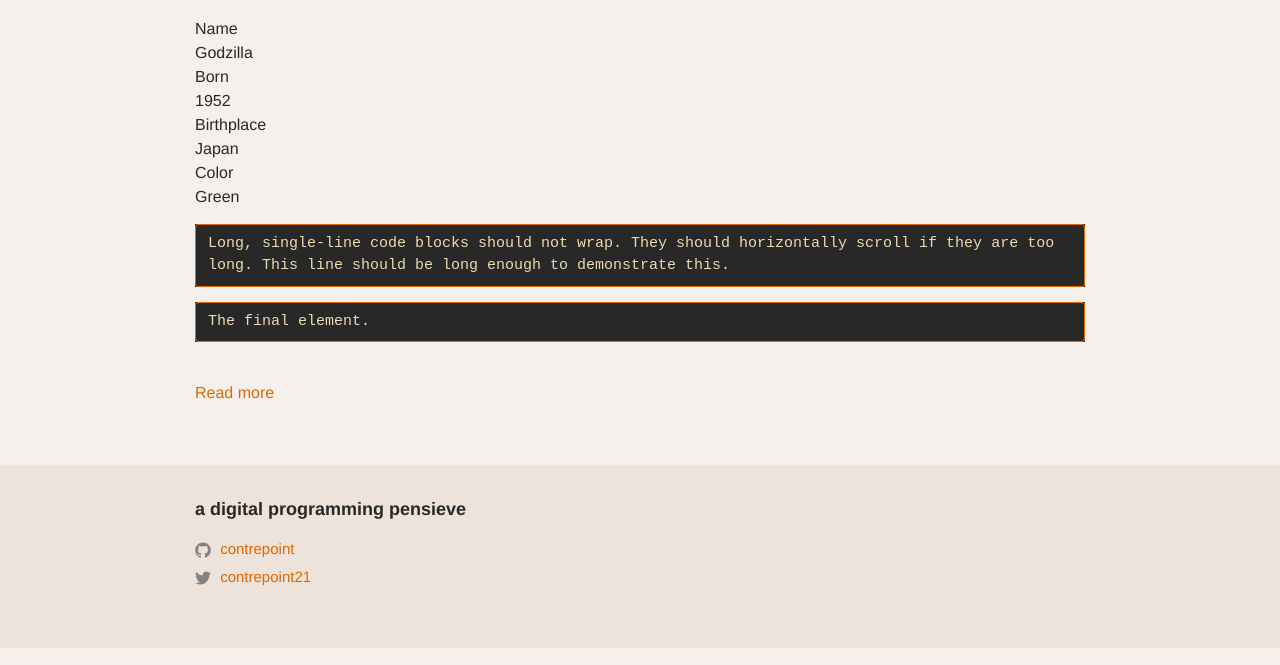
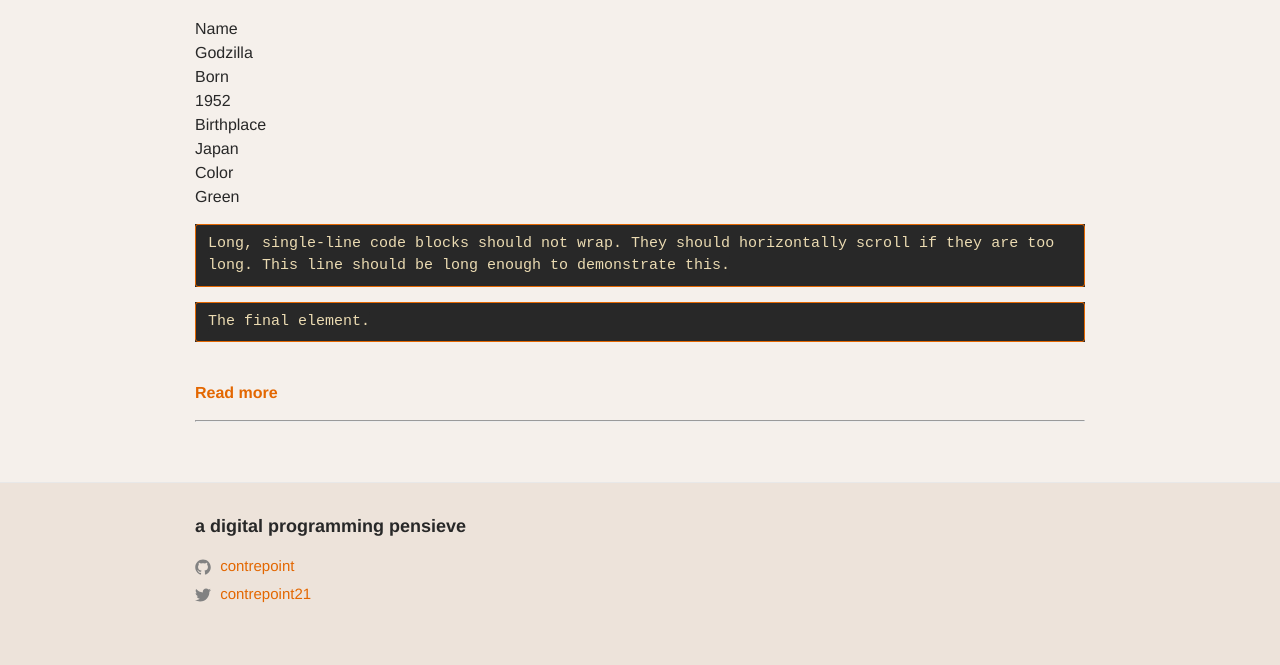
Before and after one commit to contrepoint/contrepoint.github.io, a Jekyll site: the page built from index.md, in a window 1280 px wide. Shown: the part 2805-3470 px from the top of the page. Built offline with Jekyll 4.4.1, drawn with Linux system fonts in a browser that asks for light colours.

Commit message:
read more link is bold

```diff
--- a/_layouts/home.html
+++ b/_layouts/home.html
@@ -17,7 +17,8 @@ layout: default
           <a class="post-link" href="{{ post.url | relative_url }}">{{ post.title | escape }}</a>
         </h2>
         {{ post.excerpt }}<br>
-        <a href="{{post.url}}">Read more</a></p>
+        <a class='read-more' href="{{post.url}}">Read more</a></p>
+        <hr>
       </li>
     {% endfor %}
   </ul>
--- a/_sass/minima/_layout.scss
+++ b/_sass/minima/_layout.scss
@@ -205,6 +205,9 @@
   @include relative-font-size(1.5);
 }
 
+.read-more {
+  font-weight: bold;
+}
 
 
 /**
```
